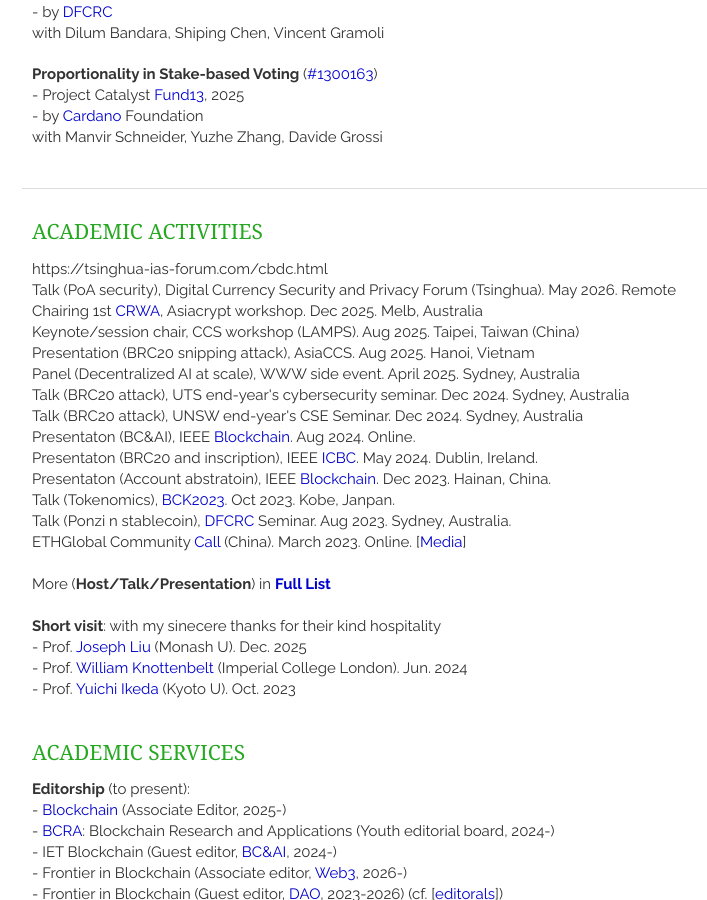
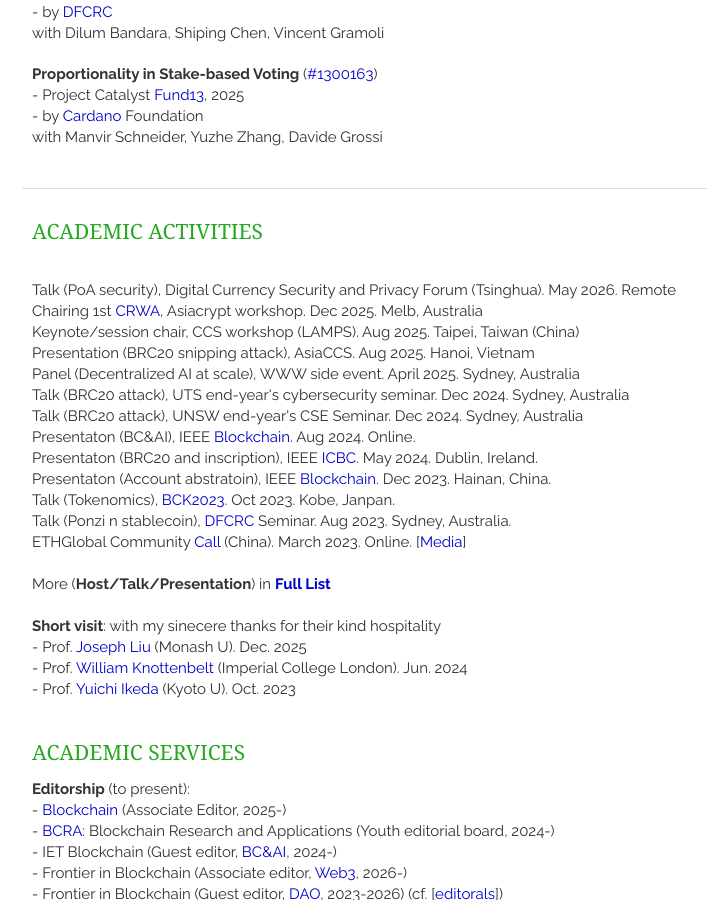
Before and after one commit to qinwang-git/qinwang-git.github.io, a Jekyll site: the page built from index.html, in a window 1280 px wide and 900 px high, scrolled down 2095 px. Shown: the whole window, without its empty margins (328-1035 px from the left). Built offline with Jekyll 4.4.1, drawn with Linux system fonts in a browser that asks for light colours; nearby versions of some CDN libraries; a script that is not in the unit is left out; the list of posts is cut into pages by our own code; some of the changed lines change nothing that is shown.

Commit message:
Update service.html

```diff
--- a/_includes/service.html
+++ b/_includes/service.html
@@ -3,7 +3,6 @@
     <h1>Academic Activities</h1>
     <article>
      <p>
-         https://tsinghua-ias-forum.com/cbdc.html
       <br>Talk (PoA security), Digital Currency Security and Privacy Forum (Tsinghua). May 2026. Remote
       <br>Chairing 1st <a href="https://crwa.site" target="_blank">CRWA</a>, Asiacrypt workshop. Dec 2025. Melb, Australia
       <br>Keynote/session chair, CCS workshop (LAMPS). Aug 2025. Taipei, Taiwan (China)
```
